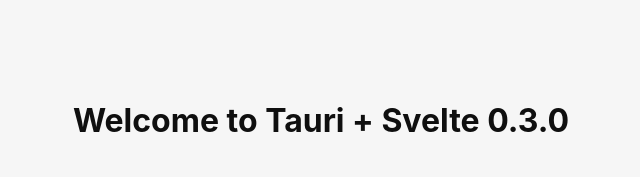
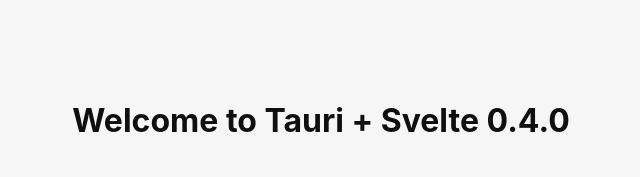
Before and after one commit to eruhoon/tauri-update-test, a SvelteKit app: page / in a window 1280 px wide. Shown: the top 177 px of the page, without its empty margins (319-959 px from the left). Built offline with nearby package versions, Linux system fonts and the light colour scheme.

Commit message:
udpate 0.4.0

```diff
--- a/package.json
+++ b/package.json
@@ -1,6 +1,6 @@
 {
   "name": "tauri-update-test",
-  "version": "0.3.0",
+  "version": "0.4.0",
   "description": "",
   "type": "module",
   "scripts": {
--- a/src-tauri/tauri.conf.json
+++ b/src-tauri/tauri.conf.json
@@ -1,7 +1,7 @@
 {
   "$schema": "https://schema.tauri.app/config/2",
   "productName": "tauri-update-test",
-  "version": "0.3.0",
+  "version": "0.4.0",
   "identifier": "com.tauri-update-test.app",
   "build": {
     "beforeDevCommand": "pnpm dev",
@@ -35,6 +35,8 @@
   },
   "plugins": {
     "updater": {
+      "active": true,
+      "dialog": true,
       "pubkey": "dW50cnVzdGVkIGNvbW1lbnQ6IG1pbmlzaWduIHB1YmxpYyBrZXk6IDY4MTUyNTY2QzA3QkIwOTIKUldTU3NIdkFaaVVWYUVMdlVmVGFPaDNlUE0wZlRndjZpekpOY2ZzdjhpMjQ3c0p3bmtMYTZudTQK",
       "endpoints": [
         "https://gist.githubusercontent.com/eruhoon/aed725a9ef74a367e01f64a6b9837dbc/raw/update.json"
--- a/src/routes/+page.svelte
+++ b/src/routes/+page.svelte
@@ -12,7 +12,7 @@
 </script>
 
 <main class="container">
-  <h1>Welcome to Tauri + Svelte 0.3.0</h1>
+  <h1>Welcome to Tauri + Svelte 0.4.0</h1>
 
   <div class="row">
     <a href="https://vitejs.dev" target="_blank">
```
Also changed, not shown: 2 other files (tests, documents, lock files or other folders).
